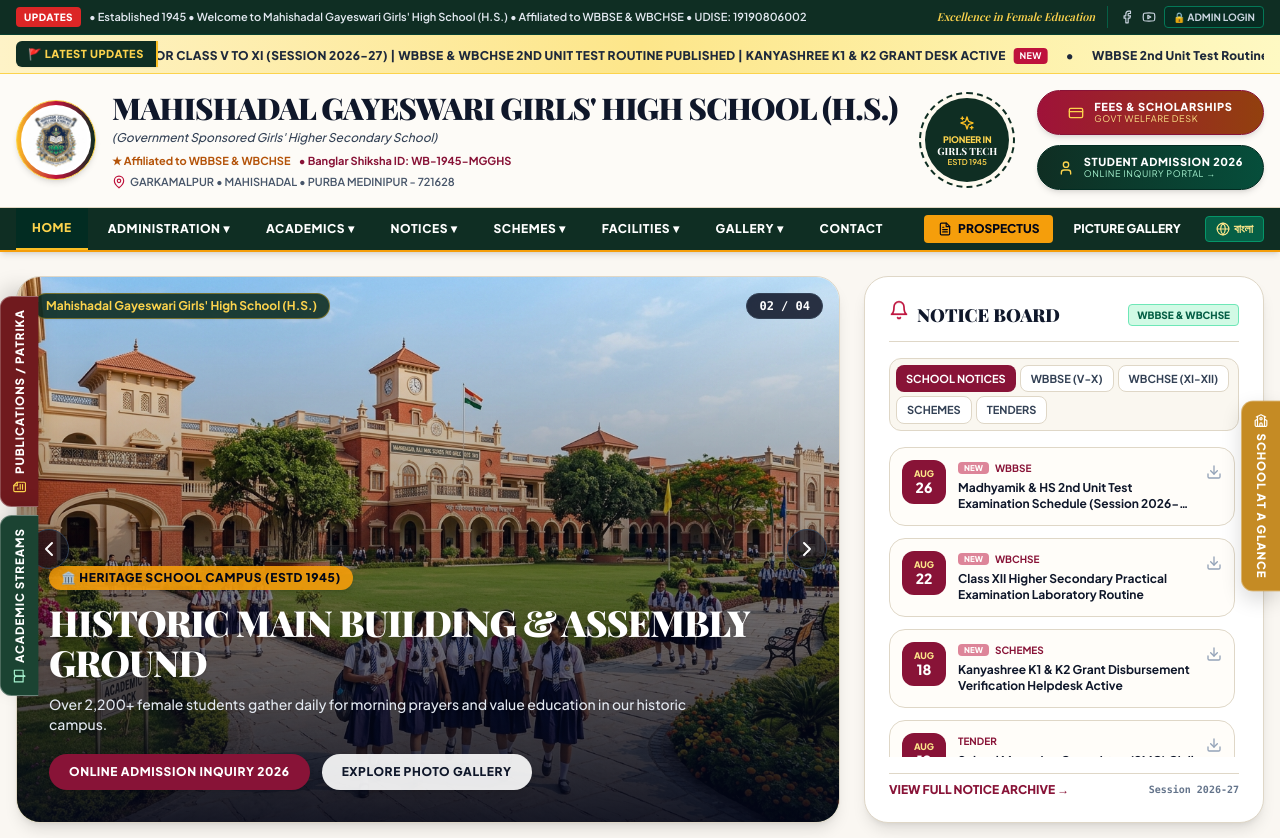
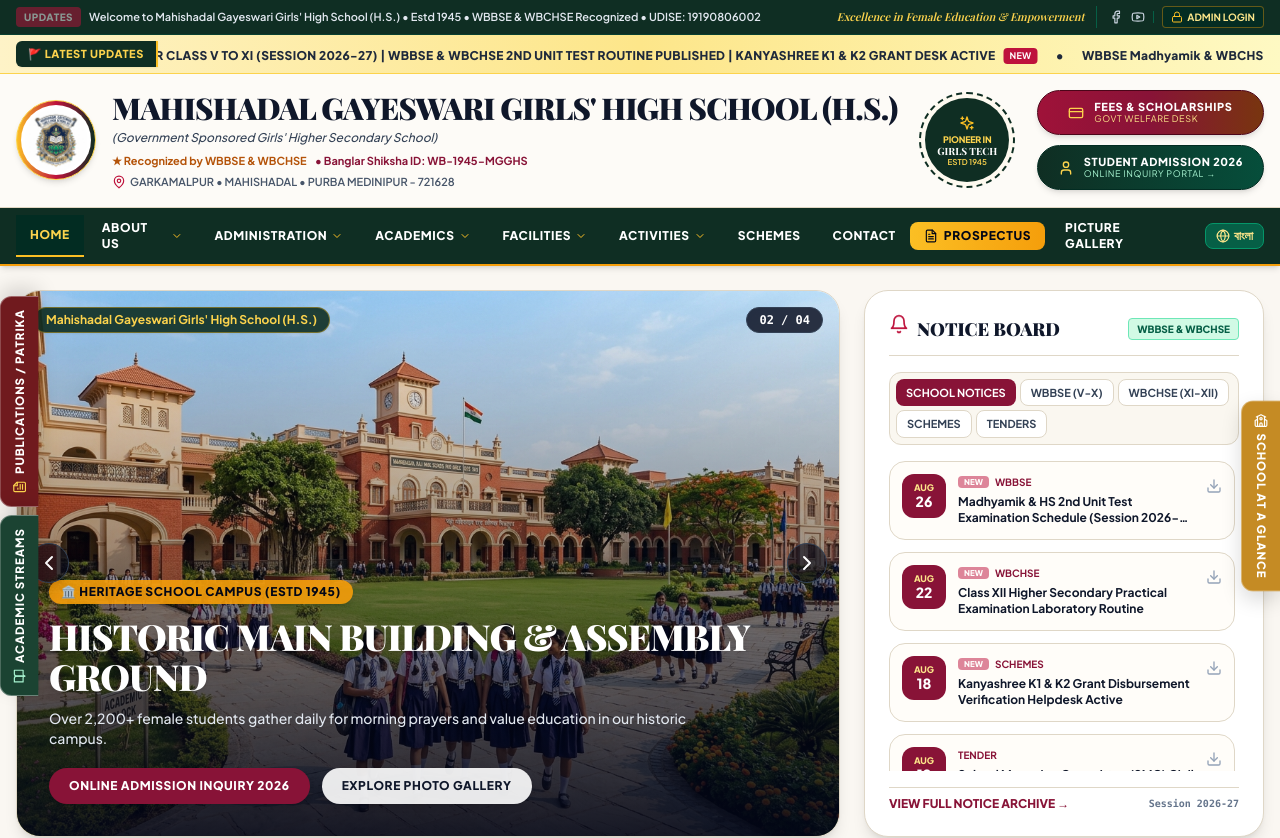
Before and after one commit to loharbijoy2005-a11y/School, a Next.js app: page / in a window 1280 px wide. Shown: the top 838 px of the page. Built offline with nearby package versions, Linux system fonts and the light colour scheme; a web font is replaced by a local one.

Commit message:
Update Navbar with 1:1 multi-level drop-down menus matching mgcwb.ac.in for Mahishadal Gayeswari Girls High School

```diff
--- a/components/Navbar.tsx
+++ b/components/Navbar.tsx
@@ -1,5 +1,5 @@
 import React, { useState } from 'react';
-import { Globe, Award, FileText, Image as ImageIcon, CreditCard, User, MapPin, Sparkles, Phone, Facebook, Youtube } from 'lucide-react';
+import { Globe, Award, FileText, Image as ImageIcon, CreditCard, User, MapPin, Sparkles, Phone, Facebook, Youtube, ChevronDown, Lock } from 'lucide-react';
 
 interface NavbarProps {
   currentLang: 'en' | 'bn';
@@ -17,38 +17,45 @@
   marqueeText,
 }) => {
   const [mobileMenuOpen, setMobileMenuOpen] = useState(false);
+  const [activeDropdown, setActiveDropdown] = useState<string | null>(null);
 
   const defaultTickerText = marqueeText ||
     "Admission Open for Classes V to XI (Session 2026-27) | WBBSE & WBCHSE 2nd Unit Test Schedule Published | Kanyashree K1 & K2 Verification Desk Active";
 
   return (
     <>
-      {/* 1. Top Ribbon 1 (Dark Forest Green Strip #0F2E23) */}
+      {/* 1. Top Utility Ribbon (Dark Forest Green Strip #0F2E23) */}
       <div className="bg-[#0F2E23] text-white py-1.5 px-4 text-[11px] border-b border-emerald-900/60 font-sans">
         <div className="max-w-7xl mx-auto flex flex-col sm:flex-row justify-between items-center gap-2">
 
           <div className="flex items-center gap-2 overflow-hidden text-slate-200">
-            <span className="bg-red-600 text-white font-extrabold px-2 py-0.5 rounded text-[10px] uppercase tracking-wider shrink-0">
+            <span className="bg-rose-700 text-white font-extrabold px-2 py-0.5 rounded text-[10px] uppercase tracking-wider shrink-0 animate-pulse">
               UPDATES
             </span>
             <span className="truncate font-semibold">
-              • Established 1945 • Welcome to Mahishadal Gayeswari Girls' High School (H.S.) • Affiliated to WBBSE & WBCHSE • UDISE: 19190806002
+              Welcome to Mahishadal Gayeswari Girls' High School (H.S.) • Estd 1945 • WBBSE & WBCHSE Recognized • UDISE: 19190806002
             </span>
           </div>
 
           <div className="flex items-center gap-3 shrink-0 text-slate-300 font-medium">
             <span className="hidden md:inline italic text-amber-300 font-serif">
-              Excellence in Female Education
+              Excellence in Female Education & Empowerment
             </span>
             <div className="flex items-center gap-2 border-l border-emerald-800 pl-3">
-              <a href="#" className="hover:text-amber-400 transition-colors"><Facebook className="w-3.5 h-3.5" /></a>
-              <a href="#" className="hover:text-amber-400 transition-colors"><Youtube className="w-3.5 h-3.5" /></a>
+              <a href="https://facebook.com" target="_blank" rel="noreferrer" className="hover:text-amber-400 transition-colors" title="Facebook Page">
+                <Facebook className="w-3.5 h-3.5" />
+              </a>
+              <a href="https://youtube.com" target="_blank" rel="noreferrer" className="hover:text-amber-400 transition-colors" title="YouTube Channel">
+                <Youtube className="w-3.5 h-3.5" />
+              </a>
+              <span className="h-3 w-[1px] bg-emerald-800"></span>
               <button
                 onClick={onOpenAdminLoginModal}
-                className="hover:text-amber-400 transition-colors font-bold text-[10px] uppercase border border-emerald-700 px-2 py-0.5 rounded bg-emerald-950/60"
+                className="hover:text-amber-300 transition-colors font-bold text-[10px] uppercase border border-amber-500/40 px-2 py-0.5 rounded bg-emerald-950/80 flex items-center gap-1 text-amber-200 cursor-pointer shadow-xs"
                 title="Admin Console Login"
               >
-                🔒 Admin Login
+                <Lock className="w-3 h-3 text-amber-400" />
+                <span>Admin Login</span>
               </button>
             </div>
           </div>
@@ -56,7 +63,7 @@
         </div>
       </div>
 
-      {/* 2. Top Ribbon 2 (Gold Gradient Marquee Ribbon matching reference screenshot) */}
+      {/* 2. Gold Gradient Marquee Ribbon matching mgcwb.ac.in */}
       <div className="bg-gradient-to-r from-amber-100 via-amber-200 to-yellow-100 text-slate-900 border-b border-amber-300 py-1.5 px-4 flex items-center overflow-hidden">
         <div className="max-w-7xl mx-auto w-full flex items-center">
           <div className="bg-[#0F2E23] text-amber-300 font-extrabold px-3 py-1 rounded-l-md text-[11px] uppercase tracking-wider shrink-0 flex items-center gap-1.5 shadow-sm border-r-2 border-amber-400">
@@ -68,7 +75,7 @@
                 <span>{defaultTickerText}</span>
                 <span className="bg-rose-700 text-white text-[9px] font-bold px-1.5 py-0.2 rounded uppercase">NEW</span>
                 <span>&nbsp;&nbsp;&nbsp; • &nbsp;&nbsp;&nbsp;</span>
-                <span>WBBSE 2nd Unit Test Routine Published</span>
+                <span>WBBSE Madhyamik & WBCHSE HS Exam Routine 2026</span>
                 <span className="bg-rose-700 text-white text-[9px] font-bold px-1.5 py-0.2 rounded uppercase">NEW</span>
                 <span>&nbsp;&nbsp;&nbsp; • &nbsp;&nbsp;&nbsp;</span>
                 <span>Kanyashree K1 & K2 Verification Desk Active</span>
@@ -79,7 +86,7 @@
         </div>
       </div>
 
-      {/* 3. Header Branding Box (Warm Cream #FDFBF7 matching reference screenshot) */}
+      {/* 3. Header Branding Box (Warm Cream #FDFBF7 matching mgcwb.ac.in) */}
       <div className="bg-[#FDFBF7] border-b border-[#E2D7C3] py-4 px-4">
         <div className="max-w-7xl mx-auto flex flex-col lg:flex-row items-center justify-between gap-4">
 
@@ -103,7 +110,7 @@
                 (Government Sponsored Girls' Higher Secondary School)
               </p>
               <div className="flex flex-wrap items-center justify-center sm:justify-start gap-2 text-[11px] font-bold text-[#881337] pt-0.5">
-                <span className="flex items-center gap-1 text-amber-700">★ Affiliated to WBBSE & WBCHSE</span>
+                <span className="flex items-center gap-1 text-amber-700">★ Recognized by WBBSE & WBCHSE</span>
                 <span>• Banglar Shiksha ID: WB-1945-MGGHS</span>
               </div>
               <p className="text-[11px] text-slate-600 font-semibold flex items-center justify-center sm:justify-start gap-1">
@@ -113,7 +120,7 @@
             </div>
           </div>
 
-          {/* Center Stamp Badge (Matching Quality Learning Stamp from Reference Screenshot) */}
+          {/* Center Quality Emblem (Matching Quality Learning Stamp from mgcwb.ac.in) */}
           <div className="hidden xl:flex items-center justify-center shrink-0">
             <div className="w-24 h-24 rounded-full border-2 border-dashed border-[#0F2E23] p-1 flex items-center justify-center text-center bg-amber-50/60 shadow-xs">
               <div className="w-full h-full rounded-full bg-[#0F2E23] text-amber-300 p-2 flex flex-col items-center justify-center leading-none">
@@ -125,12 +132,12 @@
             </div>
           </div>
 
-          {/* Right Action Pills (Matching Fees & Profile Pills from Reference Screenshot) */}
+          {/* Right Action Pills (Matching Fees & Profile Management Pills from mgcwb.ac.in) */}
           <div className="flex flex-col sm:flex-row lg:flex-col gap-2.5 shrink-0 w-full sm:w-auto">
 
             <a
               href="#welfare"
-              className="bg-gradient-to-r from-rose-800 to-amber-800 hover:from-rose-900 hover:to-amber-900 text-white px-5 py-2.5 rounded-full text-xs font-extrabold flex items-center justify-center gap-2.5 shadow-md transition-all uppercase tracking-wider border border-rose-900 cursor-pointer"
+              className="bg-gradient-to-r from-rose-800 via-rose-900 to-amber-900 hover:from-rose-900 hover:to-amber-950 text-white px-5 py-2.5 rounded-full text-xs font-extrabold flex items-center justify-center gap-2.5 shadow-md transition-all uppercase tracking-wider border border-rose-950 cursor-pointer"
             >
               <CreditCard className="w-4 h-4 text-amber-300" />
               <div className="text-left leading-none">
@@ -155,43 +162,129 @@
         </div>
       </div>
 
-      {/* 4. Main Navigation Bar (Full Width Dark Forest Green #0F2E23 matching reference screenshot) */}
+      {/* 4. Main Navigation Bar with Dropdown Menus (Dark Forest Green #0F2E23) */}
       <header className="sticky top-0 z-40 bg-[#0F2E23] text-white border-b-2 border-amber-500 shadow-md">
         <div className="max-w-7xl mx-auto px-4 flex items-center justify-between">
 
-          {/* Main Desktop Links */}
+          {/* Main Desktop Links & Multi-Level Dropdowns */}
           <nav className="hidden lg:flex items-center gap-1 text-xs font-extrabold uppercase tracking-wider">
-            <a href="#home" className="px-4 py-3 bg-emerald-950 border-b-2 border-amber-400 text-amber-300 font-black">
+
+            {/* Home */}
+            <a href="#home" className="px-3.5 py-3 bg-emerald-950 border-b-2 border-amber-400 text-amber-300 font-black">
               HOME
             </a>
-            <a href="#desk" className="px-4 py-3 hover:bg-emerald-900/60 hover:text-amber-300 transition-colors">
-              ADMINISTRATION ▾
+
+            {/* About Us Dropdown */}
+            <div
+              className="relative group"
+              onMouseEnter={() => setActiveDropdown('about')}
+              onMouseLeave={() => setActiveDropdown(null)}
+            >
+              <a href="#desk" className="px-3.5 py-3 flex items-center gap-1 hover:bg-emerald-900/80 hover:text-amber-300 transition-colors">
+                <span>ABOUT US</span>
+                <ChevronDown className="w-3 h-3 text-amber-400" />
+              </a>
+              <div className="absolute top-full left-0 w-64 bg-[#0A2018] border border-emerald-800 shadow-2xl rounded-b-xl hidden group-hover:block overflow-hidden z-50 text-xs font-bold capitalize tracking-normal">
+                <a href="#desk" className="block px-4 py-2.5 hover:bg-emerald-900 text-slate-200 hover:text-amber-300 border-b border-emerald-900/60">History of the School (Estd 1945)</a>
+                <a href="#desk" className="block px-4 py-2.5 hover:bg-emerald-900 text-slate-200 hover:text-amber-300 border-b border-emerald-900/60">Institutional Core Values</a>
+                <a href="#desk" className="block px-4 py-2.5 hover:bg-emerald-900 text-slate-200 hover:text-amber-300 border-b border-emerald-900/60">WBBSE & WBCHSE Recognition</a>
+                <a href="#desk" className="block px-4 py-2.5 hover:bg-emerald-900 text-slate-200 hover:text-amber-300 border-b border-emerald-900/60">School Achievements & Board Results</a>
+                <a href="#alumni" className="block px-4 py-2.5 hover:bg-emerald-900 text-slate-200 hover:text-amber-300">Alumni Association (Praktani Sabha)</a>
+              </div>
+            </div>
+
+            {/* Administration Dropdown */}
+            <div
+              className="relative group"
+              onMouseEnter={() => setActiveDropdown('admin')}
+              onMouseLeave={() => setActiveDropdown(null)}
+            >
+              <a href="#desk" className="px-3.5 py-3 flex items-center gap-1 hover:bg-emerald-900/80 hover:text-amber-300 transition-colors">
+                <span>ADMINISTRATION</span>
+                <ChevronDown className="w-3 h-3 text-amber-400" />
+              </a>
+              <div className="absolute top-full left-0 w-64 bg-[#0A2018] border border-emerald-800 shadow-2xl rounded-b-xl hidden group-hover:block overflow-hidden z-50 text-xs font-bold capitalize tracking-normal">
+                <a href="#desk" className="block px-4 py-2.5 hover:bg-emerald-900 text-slate-200 hover:text-amber-300 border-b border-emerald-900/60">School Managing Committee (SMC)</a>
+                <a href="#desk" className="block px-4 py-2.5 hover:bg-emerald-900 text-slate-200 hover:text-amber-300 border-b border-emerald-900/60">Headmistress's Desk (Smt. Kalyani Maity)</a>
+                <a href="#desk" className="block px-4 py-2.5 hover:bg-emerald-900 text-slate-200 hover:text-amber-300 border-b border-emerald-900/60">Office & Accounts Administration</a>
+                <a href="#desk" className="block px-4 py-2.5 hover:bg-emerald-900 text-slate-200 hover:text-amber-300 border-b border-emerald-900/60">Central Library Administration</a>
+                <a href="#desk" className="block px-4 py-2.5 hover:bg-emerald-900 text-slate-200 hover:text-amber-300">Non-Teaching & Support Staff</a>
+              </div>
+            </div>
+
+            {/* Academics Dropdown */}
+            <div
+              className="relative group"
+              onMouseEnter={() => setActiveDropdown('academics')}
+              onMouseLeave={() => setActiveDropdown(null)}
+            >
+              <a href="#academics" className="px-3.5 py-3 flex items-center gap-1 hover:bg-emerald-900/80 hover:text-amber-300 transition-colors">
+                <span>ACADEMICS</span>
+                <ChevronDown className="w-3 h-3 text-amber-400" />
+              </a>
+              <div className="absolute top-full left-0 w-64 bg-[#0A2018] border border-emerald-800 shadow-2xl rounded-b-xl hidden group-hover:block overflow-hidden z-50 text-xs font-bold capitalize tracking-normal">
+                <a href="#academics" className="block px-4 py-2.5 hover:bg-emerald-900 text-slate-200 hover:text-amber-300 border-b border-emerald-900/60">Class V to X Secondary (WBBSE)</a>
+                <a href="#academics" className="block px-4 py-2.5 hover:bg-emerald-900 text-slate-200 hover:text-amber-300 border-b border-emerald-900/60">Class XI & XII Higher Secondary (WBCHSE)</a>
+                <a href="#academics" className="block px-4 py-2.5 hover:bg-emerald-900 text-slate-200 hover:text-amber-300 border-b border-emerald-900/60">Science & Arts Streams Matrix</a>
+                <a href="#desk" className="block px-4 py-2.5 hover:bg-emerald-900 text-slate-200 hover:text-amber-300 border-b border-emerald-900/60">Faculty Directory (Teaching Staff)</a>
+                <a href="#academics" className="block px-4 py-2.5 hover:bg-emerald-900 text-slate-200 hover:text-amber-300">Rules & School Uniform Code</a>
+              </div>
+            </div>
+
+            {/* Facilities Dropdown */}
+            <div
+              className="relative group"
+              onMouseEnter={() => setActiveDropdown('facilities')}
+              onMouseLeave={() => setActiveDropdown(null)}
+            >
+              <a href="#facilities" className="px-3.5 py-3 flex items-center gap-1 hover:bg-emerald-900/80 hover:text-amber-300 transition-colors">
+                <span>FACILITIES</span>
+                <ChevronDown className="w-3 h-3 text-amber-400" />
+              </a>
+              <div className="absolute top-full left-0 w-64 bg-[#0A2018] border border-emerald-800 shadow-2xl rounded-b-xl hidden group-hover:block overflow-hidden z-50 text-xs font-bold capitalize tracking-normal">
+                <a href="#facilities" className="block px-4 py-2.5 hover:bg-emerald-900 text-slate-200 hover:text-amber-300 border-b border-emerald-900/60">ICT Smart Computer Classrooms</a>
+                <a href="#facilities" className="block px-4 py-2.5 hover:bg-emerald-900 text-slate-200 hover:text-amber-300 border-b border-emerald-900/60">Physics, Chemistry & Biology Labs</a>
+                <a href="#facilities" className="block px-4 py-2.5 hover:bg-emerald-900 text-slate-200 hover:text-amber-300 border-b border-emerald-900/60">Central Library & Reading Room</a>
+                <a href="#facilities" className="block px-4 py-2.5 hover:bg-emerald-900 text-slate-200 hover:text-amber-300 border-b border-emerald-900/60">Karate & Self-Defense Training Hall</a>
+                <a href="#facilities" className="block px-4 py-2.5 hover:bg-emerald-900 text-slate-200 hover:text-amber-300">Clean Drinking Water & Sanitation</a>
+              </div>
+            </div>
+
+            {/* Activities Dropdown */}
+            <div
+              className="relative group"
+              onMouseEnter={() => setActiveDropdown('activities')}
+              onMouseLeave={() => setActiveDropdown(null)}
+            >
+              <a href="#seminars" className="px-3.5 py-3 flex items-center gap-1 hover:bg-emerald-900/80 hover:text-amber-300 transition-colors">
+                <span>ACTIVITIES</span>
+                <ChevronDown className="w-3 h-3 text-amber-400" />
+              </a>
+              <div className="absolute top-full left-0 w-64 bg-[#0A2018] border border-emerald-800 shadow-2xl rounded-b-xl hidden group-hover:block overflow-hidden z-50 text-xs font-bold capitalize tracking-normal">
+                <a href="#seminars" className="block px-4 py-2.5 hover:bg-emerald-900 text-slate-200 hover:text-amber-300 border-b border-emerald-900/60">Kanyashree Club & Eco Club</a>
+                <a href="#seminars" className="block px-4 py-2.5 hover:bg-emerald-900 text-slate-200 hover:text-amber-300 border-b border-emerald-900/60">NCC Girls Wing Battalion</a>
+                <a href="#seminars" className="block px-4 py-2.5 hover:bg-emerald-900 text-slate-200 hover:text-amber-300 border-b border-emerald-900/60">Annual Patrika ("Gayeswari Arghya")</a>
+                <a href="#seminars" className="block px-4 py-2.5 hover:bg-emerald-900 text-slate-200 hover:text-amber-300">Saraswati Puja & Cultural Competitions</a>
+              </div>
+            </div>
+
+            {/* Schemes / Welfare */}
+            <a href="#welfare" className="px-3.5 py-3 hover:bg-emerald-900/80 hover:text-amber-300 transition-colors">
+              SCHEMES
             </a>
-            <a href="#academics" className="px-4 py-3 hover:bg-emerald-900/60 hover:text-amber-300 transition-colors">
-              ACADEMICS ▾
-            </a>
-            <a href="#notices" className="px-4 py-3 hover:bg-emerald-900/60 hover:text-amber-300 transition-colors">
-              NOTICES ▾
-            </a>
-            <a href="#welfare" className="px-4 py-3 hover:bg-emerald-900/60 hover:text-amber-300 transition-colors">
-              SCHEMES ▾
-            </a>
-            <a href="#facilities" className="px-4 py-3 hover:bg-emerald-900/60 hover:text-amber-300 transition-colors">
-              FACILITIES ▾
-            </a>
-            <a href="#gallery" className="px-4 py-3 hover:bg-emerald-900/60 hover:text-amber-300 transition-colors">
-              GALLERY ▾
-            </a>
-            <a href="#contact" className="px-4 py-3 hover:bg-emerald-900/60 hover:text-amber-300 transition-colors">
+
+            {/* Contact */}
+            <a href="#contact" className="px-3.5 py-3 hover:bg-emerald-900/80 hover:text-amber-300 transition-colors">
               CONTACT
             </a>
+
           </nav>
 
-          {/* Right Header Buttons inside Dark Green Bar */}
+          {/* Right Header Action Buttons (Prospectus, Gallery, Lang Toggle) */}
           <div className="hidden lg:flex items-center gap-2 py-1.5">
             <a
               href="#notices"
-              className="bg-amber-500 hover:bg-amber-600 text-slate-950 font-black px-3.5 py-1.5 rounded text-xs flex items-center gap-1.5 transition-colors shadow-xs"
+              className="bg-gradient-to-r from-amber-400 to-amber-500 hover:from-amber-500 hover:to-amber-600 text-slate-950 font-black px-3.5 py-1.5 rounded-lg text-xs flex items-center gap-1.5 transition-all shadow-xs uppercase tracking-wider"
             >
               <FileText className="w-3.5 h-3.5" />
               <span>PROSPECTUS</span>
@@ -199,14 +292,14 @@
 
             <a
               href="#gallery"
-              className="hover:text-amber-300 font-extrabold text-xs px-3 py-1.5 transition-colors"
+              className="hover:text-amber-300 font-extrabold text-xs px-3 py-1.5 transition-colors uppercase tracking-wider"
             >
               PICTURE GALLERY
             </a>
 
             <button
               onClick={onToggleLang}
-              className="bg-emerald-800 hover:bg-emerald-700 text-amber-200 font-bold px-2.5 py-1 rounded text-xs transition-colors flex items-center gap-1 border border-emerald-600 ml-1 cursor-pointer"
+              className="bg-emerald-800 hover:bg-emerald-700 text-amber-200 font-bold px-2.5 py-1 rounded-lg text-xs transition-colors flex items-center gap-1 border border-emerald-600 ml-1 cursor-pointer"
             >
               <Globe className="w-3.5 h-3.5" />
               <span>{currentLang === 'en' ? 'বাংলা' : 'ENG'}</span>
@@ -216,11 +309,11 @@
           {/* Mobile Menu Toggle Button */}
           <div className="lg:hidden py-3 flex items-center justify-between w-full">
             <span className="font-extrabold text-xs tracking-wider text-amber-300 uppercase">
-              MGGHS PORTAL MENU
+              MGGHS SCHOOL PORTAL
             </span>
             <button
               onClick={() => setMobileMenuOpen(!mobileMenuOpen)}
-              className="p-1 text-amber-300 hover:text-white"
+              className="p-1 text-amber-300 hover:text-white cursor-pointer"
               aria-label="Toggle Mobile Menu"
             >
               <i className={`fa-solid ${mobileMenuOpen ? 'fa-xmark text-2xl' : 'fa-bars text-2xl'}`}></i>
@@ -229,14 +322,15 @@
 
         </div>
 
-        {/* Mobile Menu Drawer */}
+        {/* Mobile Navigation Drawer */}
         {mobileMenuOpen && (
           <div className="lg:hidden bg-[#0A2018] border-t border-emerald-800 px-4 py-4 space-y-2 text-xs font-bold text-slate-200">
             <a href="#home" onClick={() => setMobileMenuOpen(false)} className="block py-2 border-b border-emerald-900/60 hover:text-amber-300">HOME</a>
+            <a href="#desk" onClick={() => setMobileMenuOpen(false)} className="block py-2 border-b border-emerald-900/60 hover:text-amber-300">ABOUT US & HISTORY (ESTD 1945)</a>
             <a href="#desk" onClick={() => setMobileMenuOpen(false)} className="block py-2 border-b border-emerald-900/60 hover:text-amber-300">ADMINISTRATION & FACULTY</a>
-            <a href="#academics" onClick={() => setMobileMenuOpen(false)} className="block py-2 border-b border-emerald-900/60 hover:text-amber-300">ACADEMIC STREAMS</a>
+            <a href="#academics" onClick={() => setMobileMenuOpen(false)} className="block py-2 border-b border-emerald-900/60 hover:text-amber-300">ACADEMICS (WBBSE & WBCHSE)</a>
             <a href="#notices" onClick={() => setMobileMenuOpen(false)} className="block py-2 border-b border-emerald-900/60 hover:text-amber-300">NOTICE BOARD HUB</a>
-            <a href="#welfare" onClick={() => setMobileMenuOpen(false)} className="block py-2 border-b border-emerald-900/60 hover:text-amber-300">KANYASHREE & SCHEMES</a>
+            <a href="#welfare" onClick={() => setMobileMenuOpen(false)} className="block py-2 border-b border-emerald-900/60 hover:text-amber-300">KANYASHREE & GOVT SCHEMES</a>
             <a href="#facilities" onClick={() => setMobileMenuOpen(false)} className="block py-2 border-b border-emerald-900/60 hover:text-amber-300">CAMPUS FACILITIES</a>
             <a href="#gallery" onClick={() => setMobileMenuOpen(false)} className="block py-2 border-b border-emerald-900/60 hover:text-amber-300">PHOTO GALLERY</a>
             <a href="#contact" onClick={() => setMobileMenuOpen(false)} className="block py-2 hover:text-amber-300">CONTACT US</a>
@@ -245,7 +339,7 @@
                 setMobileMenuOpen(false);
                 onOpenAdmissionModal();
               }}
-              className="w-full bg-rose-700 text-white font-bold py-2.5 rounded-lg text-xs mt-2"
+              className="w-full bg-rose-700 hover:bg-rose-800 text-white font-bold py-2.5 rounded-lg text-xs mt-2 transition-colors cursor-pointer"
             >
               ONLINE ADMISSION INQUIRY 2026
             </button>
```
